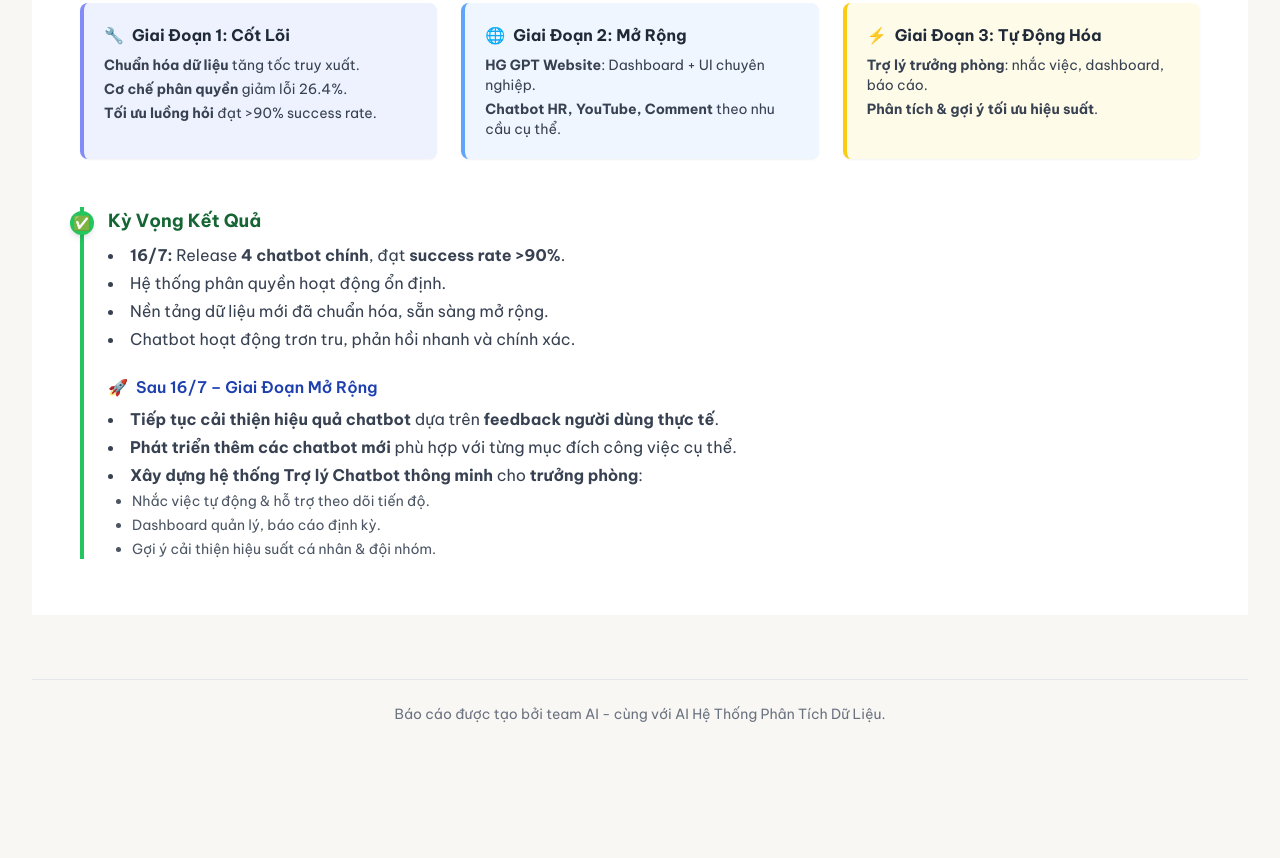
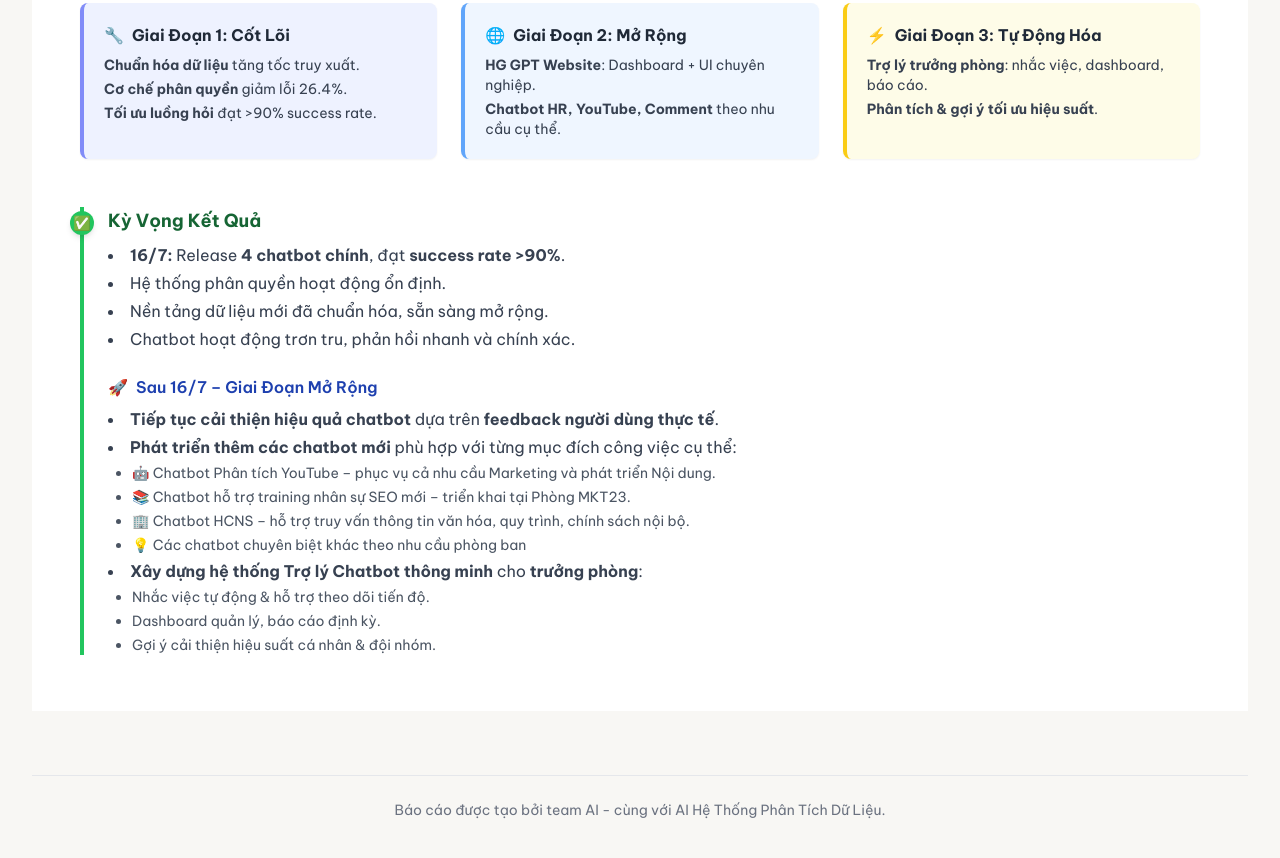
Before and after one commit to hgai-team/hg-gpt-report, a plain HTML site: page index.html in a window 1280 px wide. Shown: the part 7917-8775 px from the top of the page. Before the commit the page ends 8697 px from the top, so only its background shows below. Drawn offline with nearby package versions, Linux system fonts and the light colour scheme.

Commit message:
Update index.html

```diff
--- a/index.html
+++ b/index.html
@@ -584,7 +584,14 @@
     <h4 class="text-blue-800 font-semibold mb-2 flex items-center"><span class="mr-2">🚀</span>Sau 16/7 – Giai Đoạn Mở Rộng</h4>
     <ul class="list-disc list-inside text-gray-700 space-y-1 mb-2">
         <li><strong>Tiếp tục cải thiện hiệu quả chatbot</strong> dựa trên <strong>feedback người dùng thực tế</strong>.</li>
-        <li><strong>Phát triển thêm các chatbot mới</strong> phù hợp với từng mục đích công việc cụ thể.</li>
+        <li><strong>Phát triển thêm các chatbot mới</strong> phù hợp với từng mục đích công việc cụ thể:
+            <ul class="list-disc ml-6 mt-1 text-sm text-gray-600 space-y-1">
+                <li>🤖 Chatbot Phân tích YouTube – phục vụ cả nhu cầu Marketing và phát triển Nội dung.</li>
+                <li>📚 Chatbot hỗ trợ training nhân sự SEO mới – triển khai tại Phòng MKT23.</li>
+                <li>🏢 Chatbot HCNS – hỗ trợ truy vấn thông tin văn hóa, quy trình, chính sách nội bộ.</li>
+                <li>💡 Các chatbot chuyên biệt khác theo nhu cầu phòng ban </li>
+            </ul>
+        </li>
         <li><strong>Xây dựng hệ thống Trợ lý Chatbot thông minh</strong> cho <strong>trưởng phòng</strong>:
             <ul class="list-disc ml-6 mt-1 text-sm text-gray-600 space-y-1">
                 <li>Nhắc việc tự động & hỗ trợ theo dõi tiến độ.</li>
@@ -593,6 +600,7 @@
             </ul>
         </li>
     </ul>
+
 </div>
 
     </div>
```
